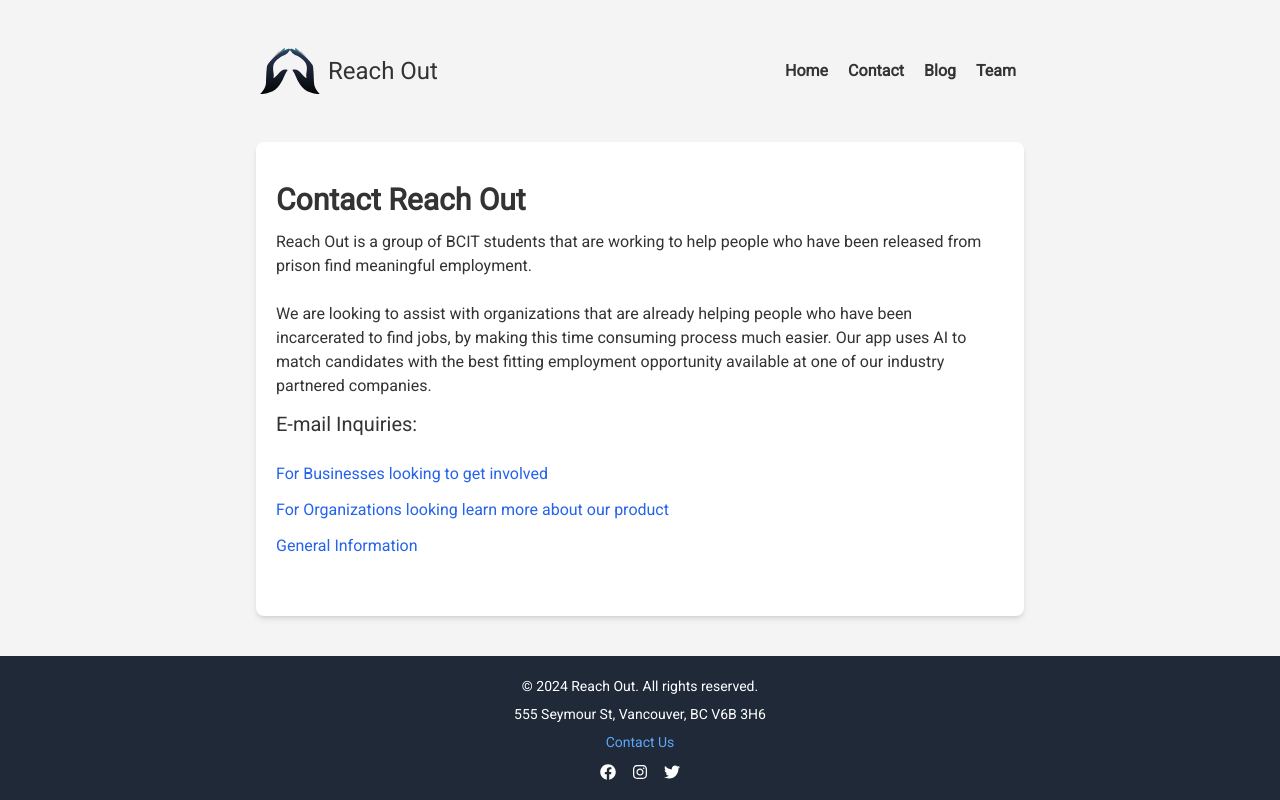
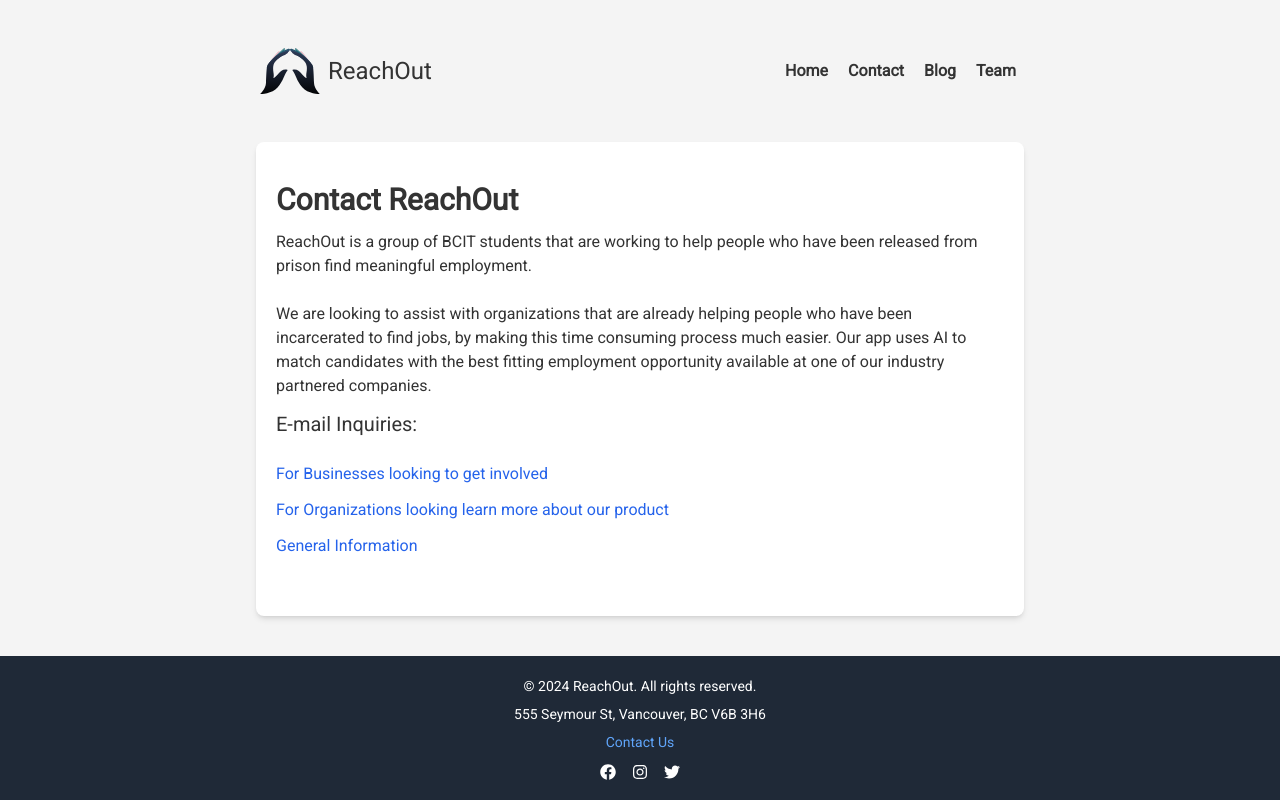
Before and after one commit to keeles/ReachOutBlog, a Next.js app: page /contact in a window 1280 px wide. Built offline with nearby package versions, Linux system fonts and the light colour scheme.

Commit message:
camel casing name

```diff
--- a/src/app/blog/page.tsx
+++ b/src/app/blog/page.tsx
@@ -12,7 +12,7 @@
         <p className="">October 14th, 2024</p>
       </div>
       <p className="mt-3">
-        Reach Out is a platform designed to bridge the gap between organizations helping ex-offenders and employers who
+        ReachOut is a platform designed to bridge the gap between organizations helping ex-offenders and employers who
         are open to second-chance hiring. Based on our research, we know many ex-offenders face barriers re-entering
         society, even though they often possess the skills, motivation, and dedication to succeed. At the same time,
         many employers are currently facing labor shortages despite the valuable talent pool that is available. Our
--- a/src/app/components/footer.tsx
+++ b/src/app/components/footer.tsx
@@ -5,7 +5,7 @@
 export default function Footer() {
   return (
     <footer className="footer bg-gray-800 text-white w-full text-center p-5 mt-10 self-end">
-      <p className="text-sm">&copy; {new Date().getFullYear()} Reach Out. All rights reserved.</p>
+      <p className="text-sm">&copy; {new Date().getFullYear()} ReachOut. All rights reserved.</p>
       <p className="text-sm mt-2">555 Seymour St, Vancouver, BC V6B 3H6</p>
       <p className="text-sm mt-2">
         <a href="/contact" className="text-blue-400 hover:underline">
--- a/src/app/components/header.tsx
+++ b/src/app/components/header.tsx
@@ -10,7 +10,7 @@
           <Link href="/">
             <Image src={logoSVG} alt="Reach Out Logo" width={60} height={60} className="mr-2" />
           </Link>
-          <h1 className="text-2xl">Reach Out</h1>
+          <h1 className="text-2xl">ReachOut</h1>
         </div>
         <nav className="flex items-center px-2 self-center">
           <ul className="flex space-x-5">
--- a/src/app/contact/page.tsx
+++ b/src/app/contact/page.tsx
@@ -4,9 +4,9 @@
   return (
     <main>
       <div className="contact-form mt-5">
-        <h1 className="text-3xl font-bold">Contact Reach Out</h1>
+        <h1 className="text-3xl font-bold">Contact ReachOut</h1>
         <p className="mt-3">
-          Reach Out is a group of BCIT students that are working to help people who have been released from prison find
+          ReachOut is a group of BCIT students that are working to help people who have been released from prison find
           meaningful employment.
           <br></br>
           <br></br>
--- a/src/app/layout.tsx
+++ b/src/app/layout.tsx
@@ -11,8 +11,8 @@
 });
 
 export const metadata: Metadata = {
-  title: "Reach Out Blog",
-  description: "Blog for information on the Reach Out App",
+  title: "ReachOut Blog",
+  description: "Blog for information on the ReachOut App",
 };
 
 export default function RootLayout({
```
Also changed, not shown: src/app/page.tsx (+2 -2 lines).
